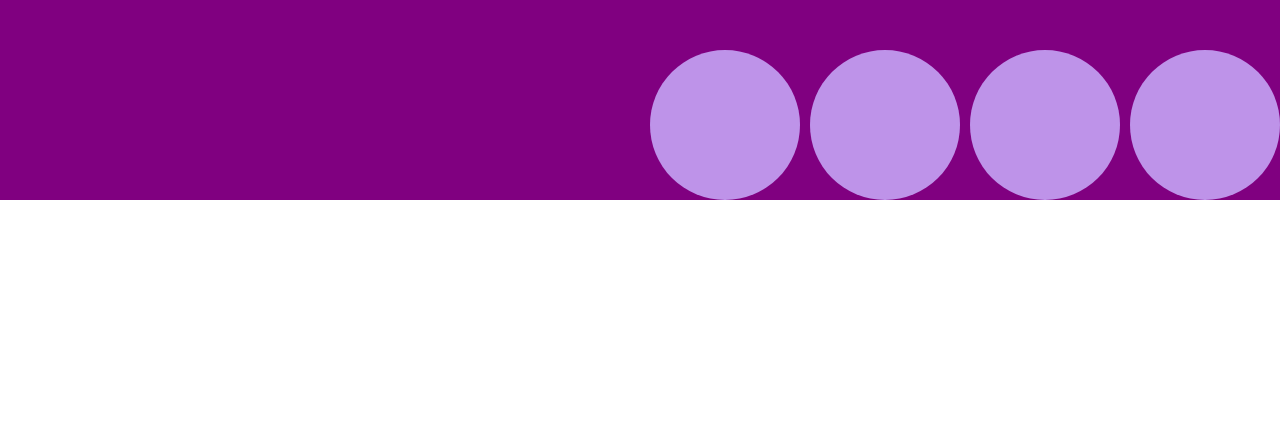
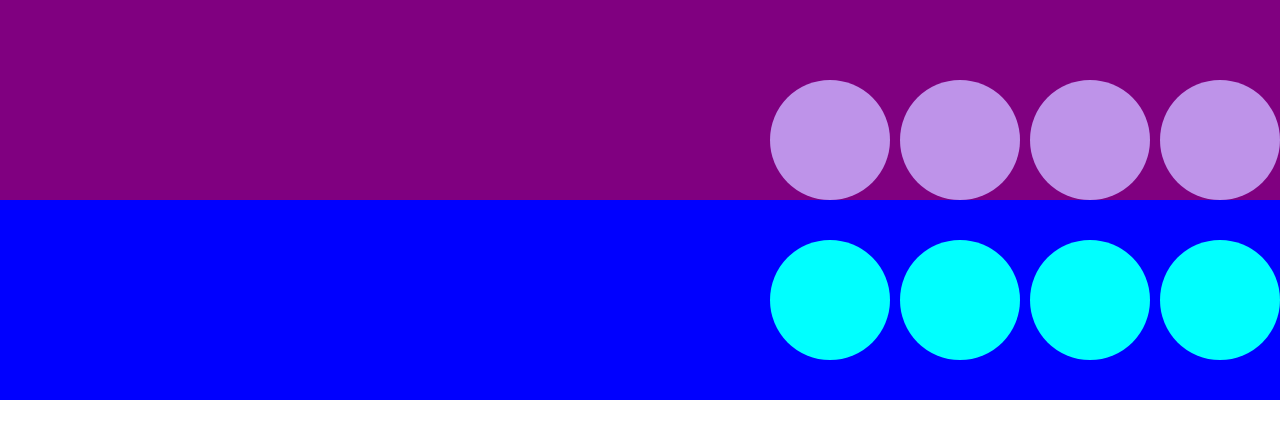
Before and after one commit to Caioferzz/flex, a plain HTML site: page index.html in a window 1280 px wide. Drawn offline with Linux system fonts and the light colour scheme.

Commit message:
circulos azuis estilizados

```diff
--- a/index.html
+++ b/index.html
@@ -10,10 +10,16 @@
 <body>
     <main>
             <div class="roxo">
-                <div class="circulos"></div>
-                <div class="circulos"></div>
-                <div class="circulos"></div>
-                <div class="circulos"></div>
+                <div></div>
+                <div></div>
+                <div></div>
+                <div></div>
+            </div>
+            <div class="azul">
+                <div></div>
+                <div></div>
+                <div></div>
+                <div></div>
             </div>
     </main>
 </body>
--- a/syle.css
+++ b/syle.css
@@ -12,9 +12,6 @@ a{
 ul, ol, li{
     list-style: none;
 }
-main{
-    display: flex;
-}
 .roxo{
     background-color: purple;
     display: flex;
@@ -24,9 +21,25 @@ main{
     width: 100vw;
     height: 200px;
 }
-.circulos{
+.roxo div{
     background-color: rgb(190, 147, 233);
-    width: 150px;
-    height: 150px;
+    width: 120px;
+    height: 120px;
     border-radius: 50%;
 }
+.azul{
+    background-color: blue;
+    display: flex;
+    justify-content: right;
+    align-items: center;
+    gap: 10px;
+    width: 100vw;
+    height: 200px;
+
+}
+.azul div{
+    background-color: aqua;
+    width: 120px;
+    height: 120px;
+    border-radius: 50%;
+}
```
